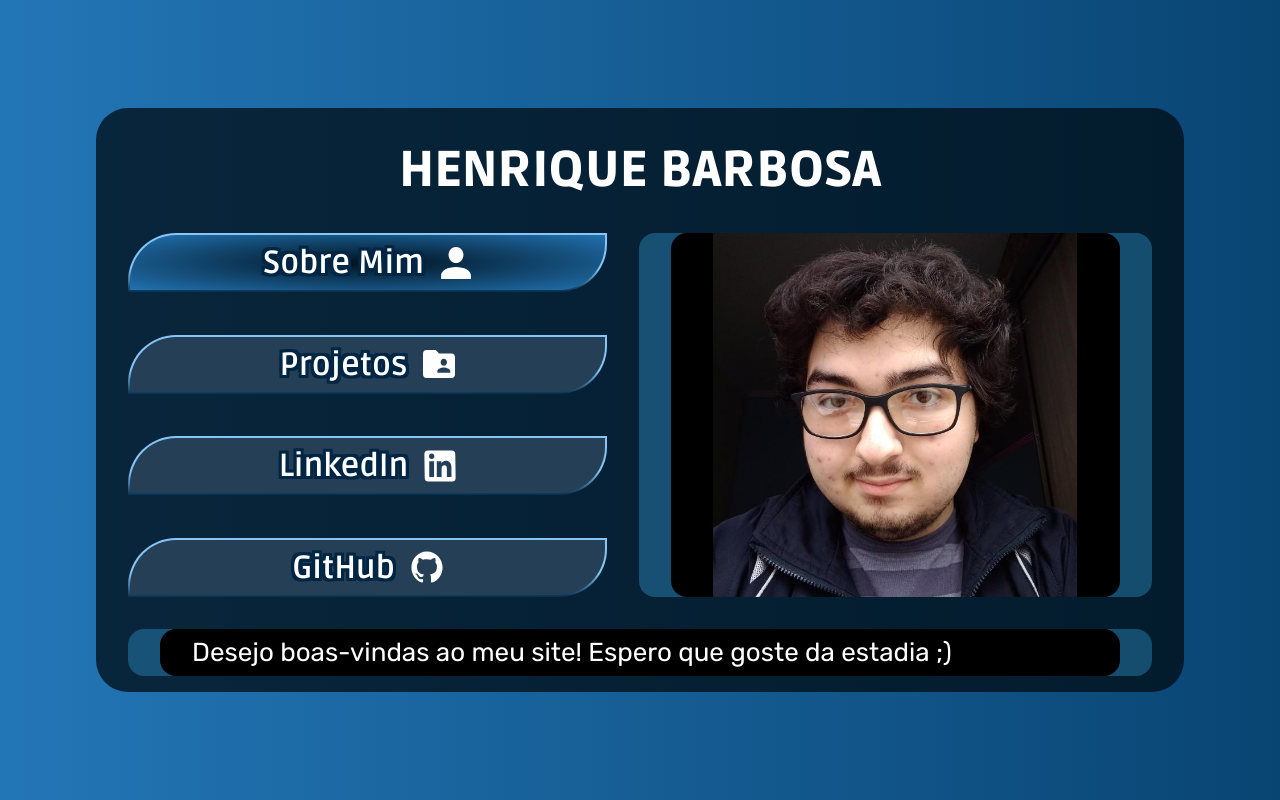
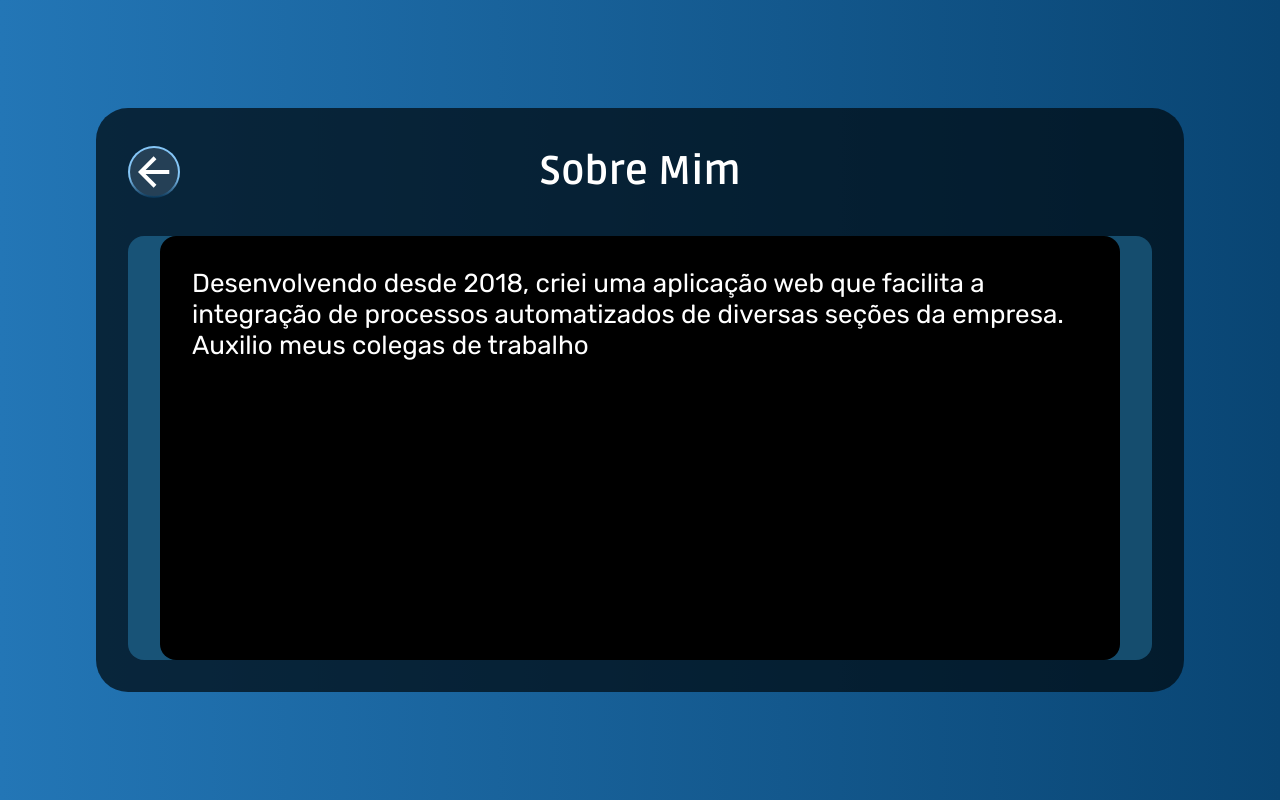
Before and after one commit to HenriBDev/personal_website, a React (Vite) app: page / in a window 1280 px wide. Both pictures are taken after a click on the button "Sobre Mim". Built offline with nearby package versions, Linux system fonts and the light colour scheme.

Commit message:
:sparkles: feat - Other sections now available
- Other sections of the website are now functional
- Finished "About Me" section
- Added cursor animation on text pads

```diff
--- a/src/components/Button.jsx
+++ b/src/components/Button.jsx
@@ -1,6 +1,6 @@
 import './Button.css'
 
-function Button({buttonType, onHover, onLeaving, iconName, text}) {
+function Button({buttonType, onHover, onLeaving, onClick, iconName, text}) {
 
     const iconPath = `src/assets/svgs/${iconName}Icon.svg`,
           iconAlt = `${iconName} Icon`;
@@ -13,11 +13,12 @@ function Button({buttonType, onHover, onLeaving, iconName, text}) {
             onFocus={onHover}
             onBlur={onLeaving}
             onMouseLeave={onLeaving}
+            onClick={onClick}
         >
             {buttonType == "Text" &&
                 <div className="button__text subheading4">{text}</div>
             }
-            <img className="button__icon" src={iconPath} alt={iconAlt} />
+        <img className="button__icon" src={iconPath} alt={iconAlt} />
         </button>
     );
 
--- a/src/components/Frame.css
+++ b/src/components/Frame.css
@@ -1,22 +1,42 @@
 .frame{
+    width: 100%;
+    height: 100%;
+    background-color: rgba(0, 12, 20, 0.75);
+    border-radius: 2rem;
+}
+
+.frame__content{
     display: flex;
     flex-direction: column;
     justify-content: space-around;
+    align-content: space-around;
     width: 100%;
     height: 100%;
     gap: 2rem; /* Min gap */
     padding: 2rem;
-    background-color: rgba(0, 12, 20, 0.75);
-    border-radius: 2rem;
+    opacity: 1;
+    transition: .3s;
 }
 
 .frame__head{
     display: flex;
-    justify-content: center;
+    justify-content: space-between;
     align-items: center;
     width: 100%;
     height: 15%;
     color: var(--text__color--darkbg);
+}
+
+.frame__head--l-side{
+    width: 100%;
+}
+
+.frame__head--r-side{
+    width: 100%;
+}
+
+.frame__head--center{
+    white-space: pre;
 }
 
 .frame__body{
@@ -24,6 +44,13 @@
     gap: 2rem;
     width: 100%;
     height: 70%;
+}
+
+.frame__body__column{
+    display: flex;
+    flex-direction: column;
+    justify-content: space-between;
+    width: 100%;
 }
 
 .frame__foot{
@@ -34,12 +61,6 @@
     height: 15%;
 }
 
-.buttons-container{
-    display: flex;
-    flex-direction: column;
-    justify-content: space-between;
-    width: 100%;
-}
 
 .return-button{
     width: fit-content;
--- a/src/components/Frame.jsx
+++ b/src/components/Frame.jsx
@@ -5,23 +5,40 @@ import { useState, useRef, useEffect } from 'react';
 
 function Frame() {
 
+    const ABOUT_ME_TEXT =
+        "Desenvolvendo desde 2018, criei uma aplicação web que facilita a integração de processos automatizados de diversas seções da empresa. " +
+        "Auxilio meus colegas de trabalho sendo referência e sempre com foco em atingir nossas metas. " +
+        "Possuo também projetos para uso pessoal que demonstram minhas habilidades com determinadas tecnologias. " +
+        "Continuo sempre em busca de resolver problemas e vir com novas ideias."
+
     // STATES
-    let [displayedPadText, setDisplayedPadText] = useState(""),
-        [highlightedButton, sethighlightedButton] = useState("None"),
-        [currentFrame, setCurrentFrame] = useState("main"),
-        [frameImageVisibility, setFrameImageVisibility] = useState("Visible");
+    let [descriptionPadText, setDescriptionPadText] = useState(""),
+        [currentSelection, setcurrentSelection] = useState("None (Main)"),
+        [currentFrame, setCurrentFrame] = useState("Main"),
+        [frameImageVisibilityClass, setFrameImageVisibilityClass] = useState(""),
+        [frameVisibilityClass, setFrameVisibilityClass] = useState(""),
+        [padCursor, setpadCursor] = useState("");
 
     // PERSISTENT VALUES
     const TEXT_INDEX = useRef(1),
           TEXT_ANIMATION_TIMER = useRef(0),
           IMAGE_ANIMATION_TIMER = useRef(0),
-          CURRENT_SELECTION = useRef(highlightedButton),
+          CURRENT_SELECTION_PERSISTENT = useRef(currentSelection),
+          CURRENT_FRAME_PERSISTENT = useRef(currentFrame),
 
     // SELECTION VALUES
         SELECTIONS = {
-              "None": {
+            "None (Main)": {
                 "img": "myPhoto.jpg",
                 "text": "Desejo boas-vindas ao meu site! Espero que goste da estadia ;)"
+            },
+            "None (About Me)": {
+                "img": "",
+                "text": ABOUT_ME_TEXT
+            },
+            "None (Projects)": {
+                "img": "",
+                "text": "Selecione um projeto para ver mais sobre ele."
             },
             "About Me": {
                 "img": "myPhoto.jpg",
@@ -41,76 +58,115 @@ function Frame() {
             }
         },
 
-    // EFFECT FUNCTIONS
-          CHANGE_FRAME_SELECTION = newSelection => {
-              CURRENT_SELECTION.current = newSelection
-              if(SELECTIONS[highlightedButton]['img'] != SELECTIONS[newSelection]['img']){
-                  setFrameImageVisibility("Hidden")
+    // EFFECT TRIGGER FUNCTIONS
+        START_FRAME_FADE_ANIMATION = newFrame => {
+            CURRENT_FRAME_PERSISTENT.current = newFrame
+            setFrameVisibilityClass("hidden")
+        },
+        START_IMAGE_FADE_ANIMATION = newSelection => {
+            CURRENT_SELECTION_PERSISTENT.current = newSelection
+            if(SELECTIONS[currentSelection]['img'] != SELECTIONS[newSelection]['img']){
+                setFrameImageVisibilityClass("hidden")
             }else{
-                  sethighlightedButton(newSelection)
+                setcurrentSelection(newSelection)
             }
         },
+
+    // EFFECT FUNCTIONS
         IMAGE_FADE_ANIMATION = () => {
-              if (frameImageVisibility == "Hidden") {
+            if (frameImageVisibilityClass == "hidden") {
                 IMAGE_ANIMATION_TIMER.current = setTimeout(() => {
-                      setFrameImageVisibility("Visible")
+                    setFrameImageVisibilityClass("")
                 }, 150)
-              } else if (frameImageVisibility == "Visible"){
-                  sethighlightedButton(CURRENT_SELECTION.current)
+            } else if (frameImageVisibilityClass == ""){
+                setcurrentSelection(CURRENT_SELECTION_PERSISTENT.current)
+            }
+        },
+        FRAME_FADE_ANIMATION = () => {
+            if (frameVisibilityClass == "hidden") {
+                setTimeout(() => { setFrameVisibilityClass("") }, 300)
+            } else if (frameVisibilityClass == ""){
+                setCurrentFrame(CURRENT_FRAME_PERSISTENT.current)
+                CURRENT_SELECTION_PERSISTENT.current = `None (${CURRENT_FRAME_PERSISTENT.current})`
+                setcurrentSelection(`None (${CURRENT_FRAME_PERSISTENT.current})`)
             }
         },
         CLEAR_TEXT_ANIMATION = () => {
             clearTimeout(TEXT_ANIMATION_TIMER.current)
             TEXT_INDEX.current = 2;
-              setDisplayedPadText(SELECTIONS[highlightedButton]['text'][0]);
+            setDescriptionPadText(SELECTIONS[currentSelection]['text'][0]);
         },
         TICK_TEXT_ANIMATION = () => {
-              if (displayedPadText != SELECTIONS[highlightedButton]['text']) {
+            if (descriptionPadText != SELECTIONS[currentSelection]['text']) {
+                let timeoutMs = 0
+                if (currentFrame == "About Me"){
+                    timeoutMs = 15
+                } else{
+                    timeoutMs = 20
+                }
                 TEXT_ANIMATION_TIMER.current = setTimeout(() => {
-                      setDisplayedPadText(SELECTIONS[highlightedButton]['text'].substring(0, TEXT_INDEX.current));
+                    setDescriptionPadText(SELECTIONS[currentSelection]['text'].substring(0, TEXT_INDEX.current));
                     TEXT_INDEX.current++;
-                  }, 20);
+                }, timeoutMs);
             }else{
                 TEXT_INDEX.current = 1;
             }
-          }
+        },
+        TOGGLE_PAD_CURSOR = () => {
+            setTimeout(() => {
+                setpadCursor(padCursor == "█" ? "" : "█");
+            }, 500)
+        };
 
     // EFFECTS
-    useEffect(IMAGE_FADE_ANIMATION, [frameImageVisibility])
-    useEffect(CLEAR_TEXT_ANIMATION, [highlightedButton])
-    useEffect(TICK_TEXT_ANIMATION, [displayedPadText]);
+    useEffect(FRAME_FADE_ANIMATION, [frameVisibilityClass]);
+    useEffect(IMAGE_FADE_ANIMATION, [frameImageVisibilityClass]);
+    useEffect(CLEAR_TEXT_ANIMATION, [currentSelection]);
+    useEffect(TICK_TEXT_ANIMATION, [descriptionPadText]);
+    useEffect(TOGGLE_PAD_CURSOR, [padCursor]);
 
     // COMPONENT
     return <div className="frame">
+        <div className={`frame__content ${frameVisibilityClass}`}>
             <div className='frame__head'>
-            {/* <Button
+                <div className="frame__head--l-side">
+                    {(currentFrame == "About Me" || currentFrame == "Projects") &&
+                        <Button
                             buttonType="Icon"
                             iconName="backArrow"
-            /> */}
-            <h5>HENRIQUE BARBOSA</h5>
-            <div></div>
+                            onClick={() => START_FRAME_FADE_ANIMATION("Main")}
+                        />
+                    }
                 </div>
-        <div className='frame__body'>
-            <div className="buttons-container">
+                <div className='frame__head--center'>
+                    {currentFrame == "Main" &&     <h5>HENRIQUE BARBOSA</h5> }
+                    {currentFrame == "About Me" && <div className='subheading3'>Sobre Mim</div>}
+                    {currentFrame == "Projects" && <div className='subheading3'>Projetos</div>}
+                </div>
+                <div className="frame__head--r-side"></div>
+            </div>
+            <div className={`frame__body ${currentFrame == "About Me" ? "expand-vertically" : ""}`}>
+                {currentFrame != "About Me" && (
+                    <div className="frame__body__column">
+                        {currentFrame == "Main" && (<>
                             <Button
                                 buttonType="Text"
-                    onHover={() => CHANGE_FRAME_SELECTION("About Me")}
-                    onLeaving={() => CHANGE_FRAME_SELECTION("None")}
+                                onHover={() => START_IMAGE_FADE_ANIMATION("About Me")}
+                                onClick={() => START_FRAME_FADE_ANIMATION("About Me")}
                                 iconName="user"
                                 text="Sobre Mim"
                             />
                             <Button
                                 buttonType="Text"
-                    onHover={() => CHANGE_FRAME_SELECTION("Projects")}
-                    onLeaving={() => CHANGE_FRAME_SELECTION("None")}
+                                onHover={() => START_IMAGE_FADE_ANIMATION("Projects")}
+                                onClick={() => START_FRAME_FADE_ANIMATION("Projects")}
                                 iconName="folder"
                                 text="Projetos"
                             />
                             <a href="https://www.linkedin.com/in/henribdev/" target='_blank' rel='noreferrer'>
                                 <Button
                                     buttonType="Text"
-                        onHover={() => CHANGE_FRAME_SELECTION("LinkedIn")}
-                        onLeaving={() => CHANGE_FRAME_SELECTION("None")}
+                                    onHover={() => START_IMAGE_FADE_ANIMATION("LinkedIn")}
                                     iconName="linkedin"
                                     text="LinkedIn"
                                 />
@@ -118,17 +174,53 @@ function Frame() {
                             <a href="https://github.com/HenriBDev" target='_blank' rel='noreferrer'>
                                 <Button
                                     buttonType="Text"
-                        onHover={() => CHANGE_FRAME_SELECTION("GitHub")}
-                        onLeaving={() => CHANGE_FRAME_SELECTION("None")}
+                                    onHover={() => START_IMAGE_FADE_ANIMATION("GitHub")}
                                     iconName="github"
                                     text="GitHub"
                                 />
                             </a>
+                        </>)}
                     </div>
-            <Pad type="image" imgVisibility={frameImageVisibility} imgName={SELECTIONS[highlightedButton]['img']} />
+                )}
+                <Pad
+                    type={
+                        ((currentFrame == "Main" || currentFrame == "Projects") &&
+                            "image"
+                        ) || (currentFrame == "About Me" &&
+                            "text-paragraph"
+                        )
+                    }
+                    visibilityClass={frameImageVisibilityClass}
+                    imgName={SELECTIONS[currentSelection]['img']}
+                    padText={
+                        ((currentFrame == "Main" || currentFrame == "Projects") &&
+                            ""
+                        ) || (currentFrame == "About Me" &&
+                            descriptionPadText
+                        )
+                    }
+                    cursor={padCursor}
+                    onClick={() => {
+                        if (currentFrame == "About Me"){
+                            clearTimeout(TEXT_ANIMATION_TIMER.current)
+                            setDescriptionPadText(SELECTIONS[currentSelection]['text'])
+                        }
+                    }}
+                />
             </div>
+            {currentFrame != "About Me" &&
                 <div className="frame__foot">
-            <Pad type="text" padText={displayedPadText} />
+                    <Pad
+                        type="text-line"
+                        padText={descriptionPadText}
+                        cursor={padCursor}
+                        onClick={() => {
+                            clearTimeout(TEXT_ANIMATION_TIMER.current)
+                            setDescriptionPadText(SELECTIONS[currentSelection]['text'])
+                        }}
+                    />
+                </div>
+            }
         </div>
     </div>
 }
--- a/src/components/Pad.css
+++ b/src/components/Pad.css
@@ -6,9 +6,7 @@
     border-radius: 1rem;
 }
 
-.pad[type="image"]{ height: 100%; }
-
-.pad[type="text"]{ height: fit-content; }
+.pad[type="image"], .pad[type="text-paragraph"]{ height: 100%; }
 
 .pad__background{
     display: flex;
@@ -23,10 +21,19 @@
     justify-content: center;
 }
 
-.pad[type="text"] > .pad__background{
+.pad[type="text-line"] > .pad__background,
+.pad[type="text-paragraph"] > .pad__background {
     align-items: flex-start;
     justify-content: left;
     color: var(--text__color--darkbg);
+    cursor: text;
+}
+
+.pad[type="text-paragraph"] > .pad__background{
+    padding: 2rem 2rem;
+    overflow-y: scroll;
+}
+.pad[type="text-line"] > .pad__background{
     padding: .5rem 2rem;
 }
 
@@ -34,4 +41,5 @@
     opacity: 1;
     transition: .15s;
     height: 100%;
+    cursor: zoom-in;
 }
--- a/src/components/Pad.jsx
+++ b/src/components/Pad.jsx
@@ -1,18 +1,15 @@
 import { useState } from 'react';
 import './Pad.css';
 
-function Pad({type, padText, imgName, imgVisibility}) {
+function Pad({type, onClick, padText, imgName, visibilityClass, cursor}) {
 
-    const IMG_PATH = `src/assets/imgs/${imgName}`,
-          PAD_DISPLAY_CLASSES = "pad__display" + (imgVisibility == "Hidden" ? " hidden" : "");
-
-    return <div type={type} className="pad">
+    return <div type={type} className="pad" onClick={onClick}>
         <div className="pad__background body2">
             {type == "image" &&
-                <img className={PAD_DISPLAY_CLASSES} src={IMG_PATH} alt="Pad Display Screen" />
+                <img className={`pad__display ${visibilityClass}`} src={`src/assets/imgs/${imgName}`} alt="Pad Display Screen" />
             }
-            {type == "text" &&
-                padText
+            {(type == "text-line" || type == "text-paragraph") &&
+                padText + cursor
             }
 
         </div>
--- a/src/index.css
+++ b/src/index.css
@@ -12,7 +12,7 @@
     box-sizing: border-box;
 }
 
-a{ text-decoration: none; }
+
 
 #root{
     height: 100vh;
@@ -21,10 +21,34 @@ a{ text-decoration: none; }
     padding: 6.75rem 6rem;
 }
 
+/* ============ Scrollbar ============ */
+::-webkit-scrollbar {
+    width: .4rem;
+}
+::-webkit-scrollbar-track {
+    background-color: #000000;
+}
+::-webkit-scrollbar-thumb {
+    background-color: #2e2e2e;
+    border-radius: .5rem;
+    opacity: 0;
+    transition: .3s;
+    height: 0.5rem;
+}
+/* =================================== */
+
+a{ text-decoration: none; }
+
 h5{
     font-family: 'Ruda', sans-serif;
     font-size: 3.125rem;
     font-weight: 900;
+}
+
+.subheading3{
+    font-family: 'Ruda', sans-serif;
+    font-size: 2.5rem;
+    font-weight: 700;
 }
 
 .subheading4{
@@ -42,3 +66,7 @@ h5{
 .hidden{
     opacity: 0;
 }
+
+.expand-vertically{
+    height: 100%;
+}
```
Lines whose indentation alone changed are shown as unchanged.
